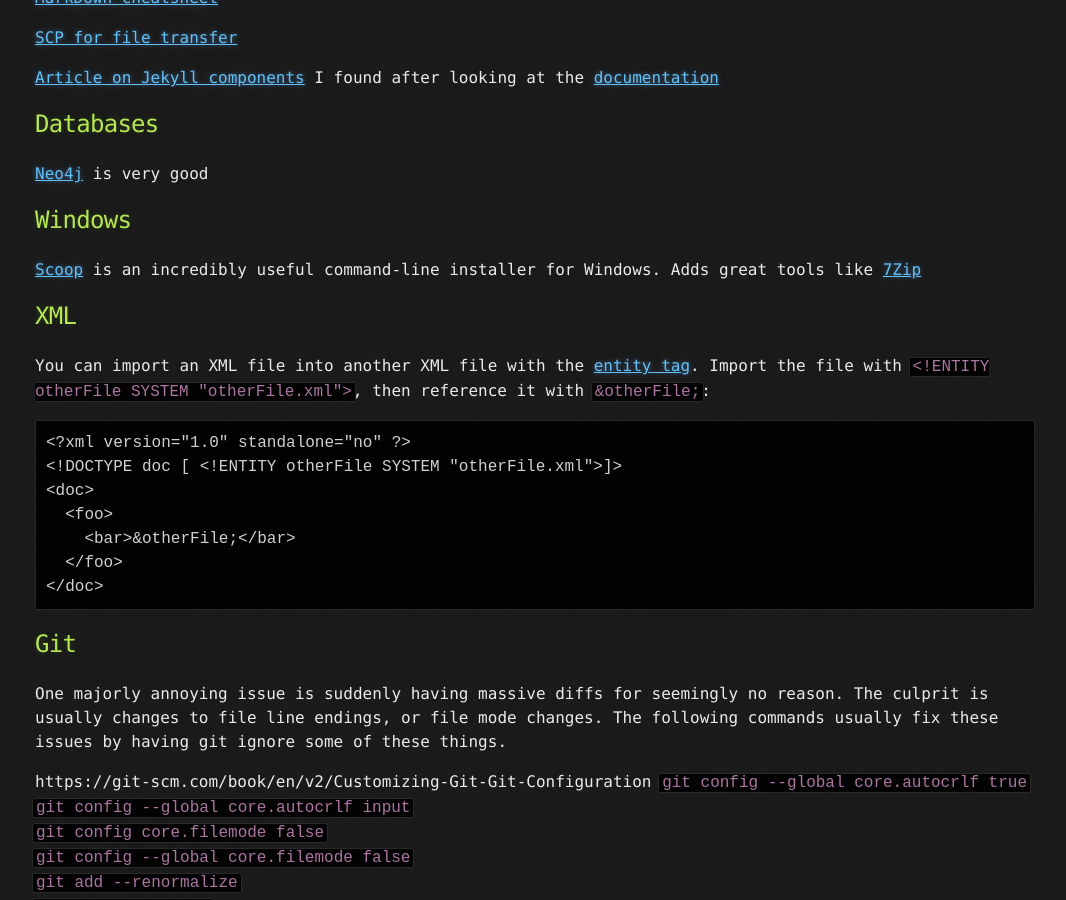
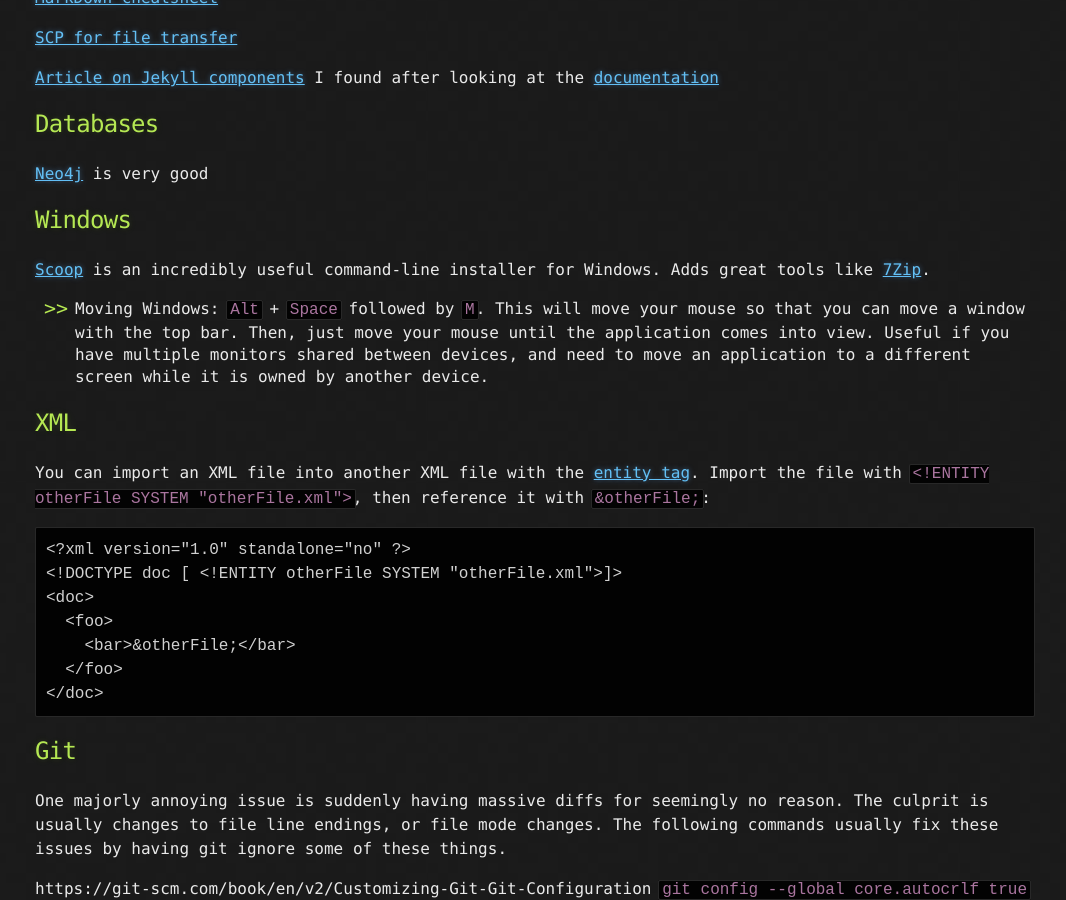
Before and after one commit to HubbleCommand/HubbleCommand.github.io, a Jekyll site: the page built from _posts/2024-08-02-tools-tips.md, in a window 1280 px wide and 900 px high, scrolled down 582 px. Shown: the whole window, without its empty margins (105-1171 px from the left). Built offline with Jekyll 4.4.1, drawn with Linux system fonts in a browser that asks for light colours; nearby versions of some CDN libraries.

Commit message:
tool tip windows
moving app between screens with keyboard

```diff
--- a/_posts/2024-08-02-tools-tips.md
+++ b/_posts/2024-08-02-tools-tips.md
@@ -21,7 +21,15 @@
 [Neo4j](https://neo4j.com/) is very good
 
 ## Windows
-[Scoop](https://scoop.sh/) is an incredibly useful command-line installer for Windows. Adds great tools like [7Zip](https://7-zip.org/)
+
+[Scoop](https://scoop.sh/) is an incredibly useful command-line installer for Windows.
+Adds great tools like [7Zip](https://7-zip.org/).
+
+- Moving Windows: `Alt` + `Space` followed by `M`.
+  This will move your mouse so that you can move a window with the top bar.
+  Then, just move your mouse until the application comes into view.
+  Useful if you have multiple monitors shared between devices, and need to move an application to a different screen while it is owned by another device.
+
 
 ## XML
 You can import an XML file into another XML file with the [entity tag](https://www.w3.org/TR/REC-xml/#sec-external-ent). Import the file with `<!ENTITY otherFile SYSTEM "otherFile.xml">`, then reference it with `&otherFile;`:
```
